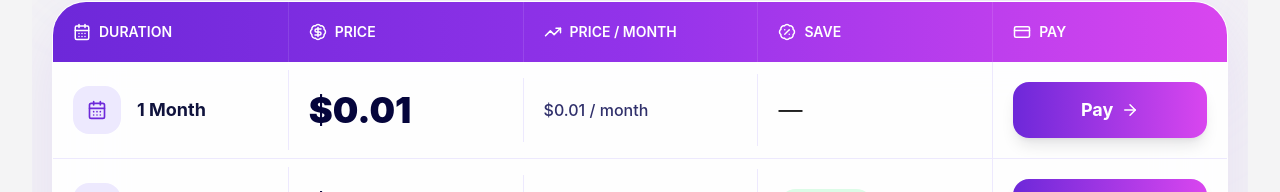
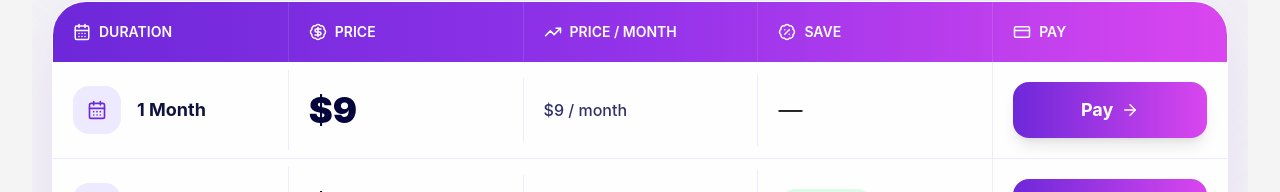
Before and after one commit to afnankhan123456/reviewreply-ai, a Next.js app: page /plans/basic/pricing in a window 1280 px wide. Shown: the part 285-477 px from the top of the page. Built offline with nearby package versions, Linux system fonts and the light colour scheme.

Commit message:
Update pricing details and layout in BasicPricingPage

```diff
--- a/app/plans/basic/pricing/page.tsx
+++ b/app/plans/basic/pricing/page.tsx
@@ -24,9 +24,9 @@ export default function BasicPricingPage() {
     {
       id: "1m",
       duration: "1 Month",
-      price: "$0.01",
-      amount: "0.01",
-      monthly: "$0.01 / month",
+      price: "$9",
+      amount: "9",
+      monthly: "$9 / month",
       save: "—",
     },
     {
```
